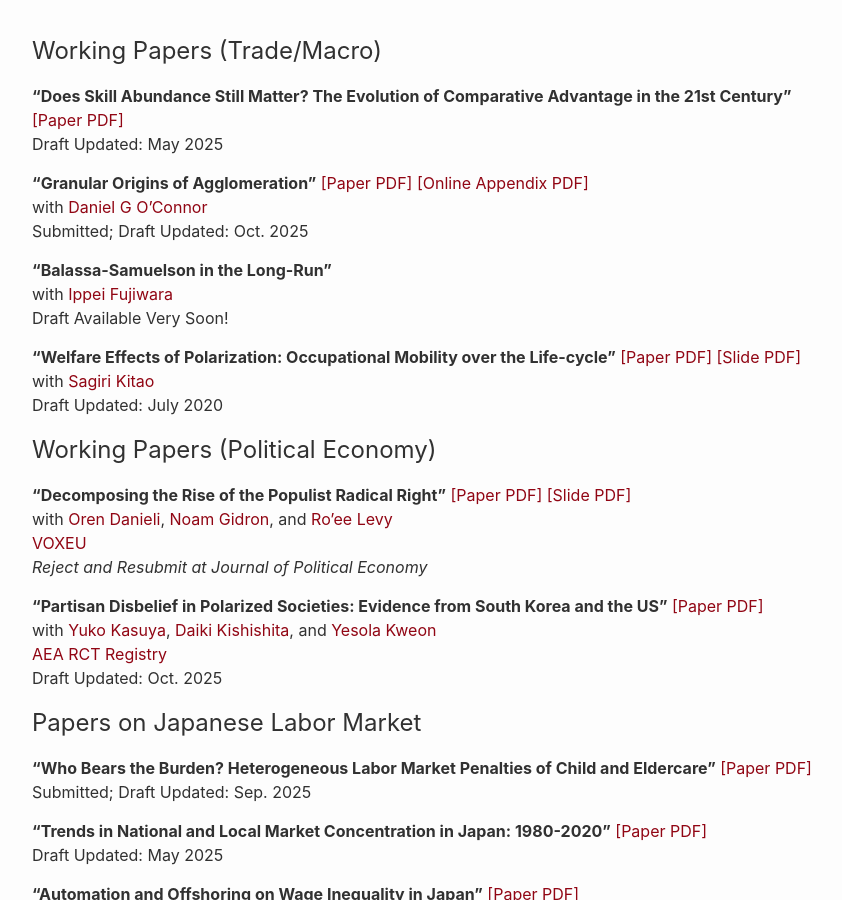
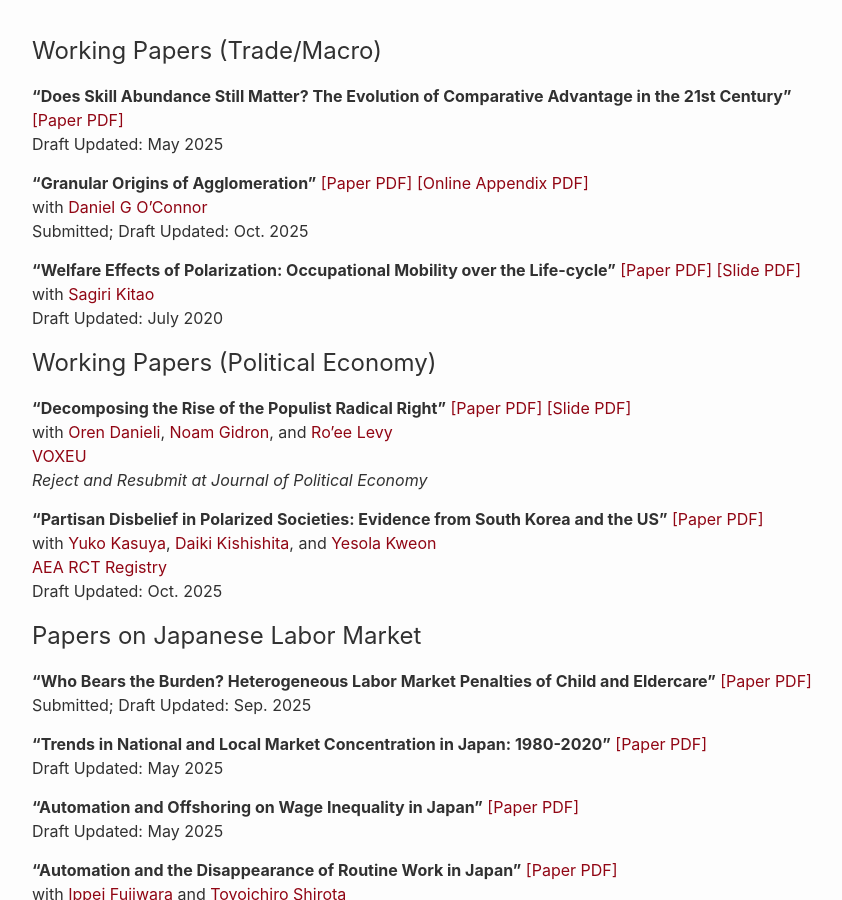
Before and after one commit to shinnkikuchi/shinnkikuchi.github.io, a Jekyll site: the page built from index.md, in a window 1280 px wide and 900 px high, scrolled down 309 px. Shown: the whole window, without its empty margins (188-1030 px from the left). Built offline with Jekyll 4.4.1, drawn with Linux system fonts in a browser that asks for light colours.

Commit message:
Update index.md

```diff
--- a/index.md
+++ b/index.md
@@ -16,10 +16,6 @@ title: Home
 **"Granular Origins of Agglomeration"**<a href="/files/research/KIKUCHI-OCONNOR-granular-spatial.pdf" target="_blank"> [Paper PDF]</a><a href="/files/research/KIKUCHI-OCONNOR-granular-spatial-OnlineApp.pdf" target="_blank"> [Online Appendix PDF]</a><br>
 with  <a href="https://www.danielgoconnor.com" target="_blank">Daniel G O'Connor</a><br>
 Submitted; Draft Updated: Oct. 2025<br>
-
-**"Balassa-Samuelson in the Long-Run"** <br>
-with <a href="https://sites.google.com/site/ippeifujiwara/" target="_blank">Ippei Fujiwara</a> <br>
-Draft Available Very Soon!<br>
 
 **"Welfare Effects of Polarization: Occupational Mobility over the Life-cycle"** <a href="/files/research/KK-ROBOT.pdf" target="_blank">[Paper PDF]</a> <a href="/files/research/slide-KK-ROBOT.pdf" target="_blank">[Slide PDF]</a><br>
 with <a href="https://sites.google.com/site/sagirikitao/home" target="_blank">Sagiri Kitao</a><br>
```
